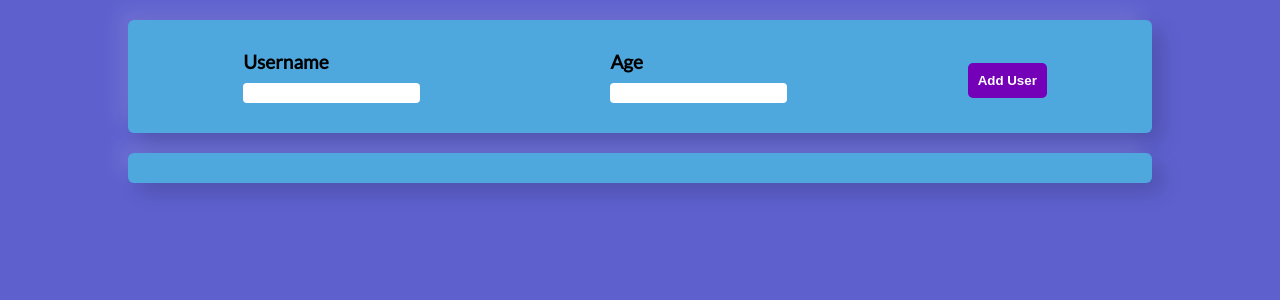
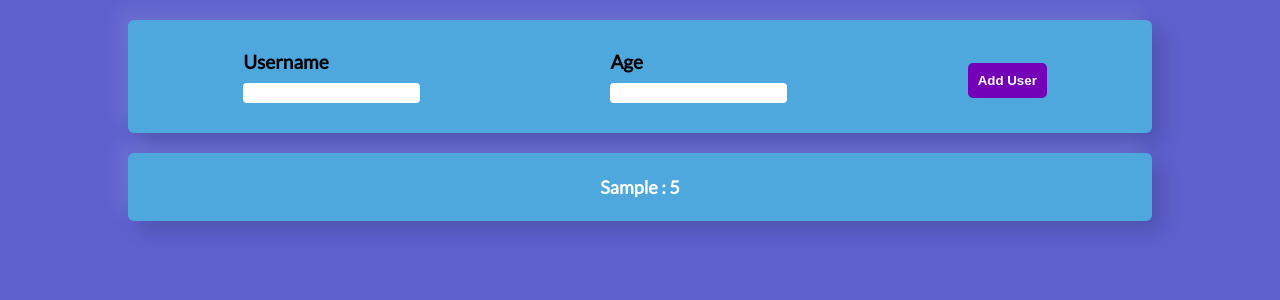
Before and after one commit to adithya-724/react-error-modal, a React (Create React App) app: page / in a window 1280 px wide. Both pictures are taken after typing "Sample", "5" into the empty fields and a click on the button "Add User". Shown: the top 300 px of the page. Built offline with nearby package versions, Linux system fonts and the light colour scheme.

Commit message:
added basic styles for list items

```diff
--- a/src/App.js
+++ b/src/App.js
@@ -1,12 +1,19 @@
-import React from "react";
+import React, { useState } from "react";
 import AddUser from "./components/User/AddUser";
 import UsersList from "./components/User/UsersList";
 
 function App() {
+  const [userData, setUserData] = useState([]);
+  const dataHandler = (data) => {
+    setUserData((prevData) => {
+      return [...prevData, data];
+    });
+    console.log(userData);
+  };
   return (
     <div>
-      <AddUser />
-      <UsersList users={[]} />
+      <AddUser fetchData={dataHandler} />
+      <UsersList users={userData} />
     </div>
   );
 }
--- a/src/components/User/AddUser.js
+++ b/src/components/User/AddUser.js
@@ -3,7 +3,7 @@ import Card from "../UI/Card";
 import styles from "./AddUser.module.css";
 import Button from "../UI/Button";
 
-const AddUser = () => {
+const AddUser = (props) => {
   const [enteredName, setEnteredName] = useState("");
   const [enteredAge, setEnteredAge] = useState("");
   const submitHandler = (event) => {
@@ -14,7 +14,7 @@ const AddUser = () => {
     if (+enteredAge < 1) {
       return;
     }
-    console.log(enteredAge, enteredName);
+    props.fetchData({ name: enteredName, age: enteredAge });
     setEnteredAge("");
     setEnteredName("");
   };
--- a/src/components/User/UsersList.js
+++ b/src/components/User/UsersList.js
@@ -1,13 +1,14 @@
 import React from "react";
 import Card from "../UI/Card";
+import styles from "./UsersList.module.css";
 
 const UsersList = (props) => {
   return (
     <Card>
-      <ul>
-        {props.users.map((user) => (
-          <li>
-            {user.name} , {user.age}
+      <ul className={styles.list}>
+        {props.users.map((user, key) => (
+          <li key={key}>
+            {user.name} : {user.age}
           </li>
         ))}
       </ul>
--- a/src/components/User/UsersList.module.css
+++ b/src/components/User/UsersList.module.css
@@ -0,0 +1,8 @@
+.list {
+  list-style: none;
+  color: #fff;
+  font-size: 1.8rem;
+  font-weight: bold;
+  text-align: center;
+  padding: 0.8rem;
+}
```
